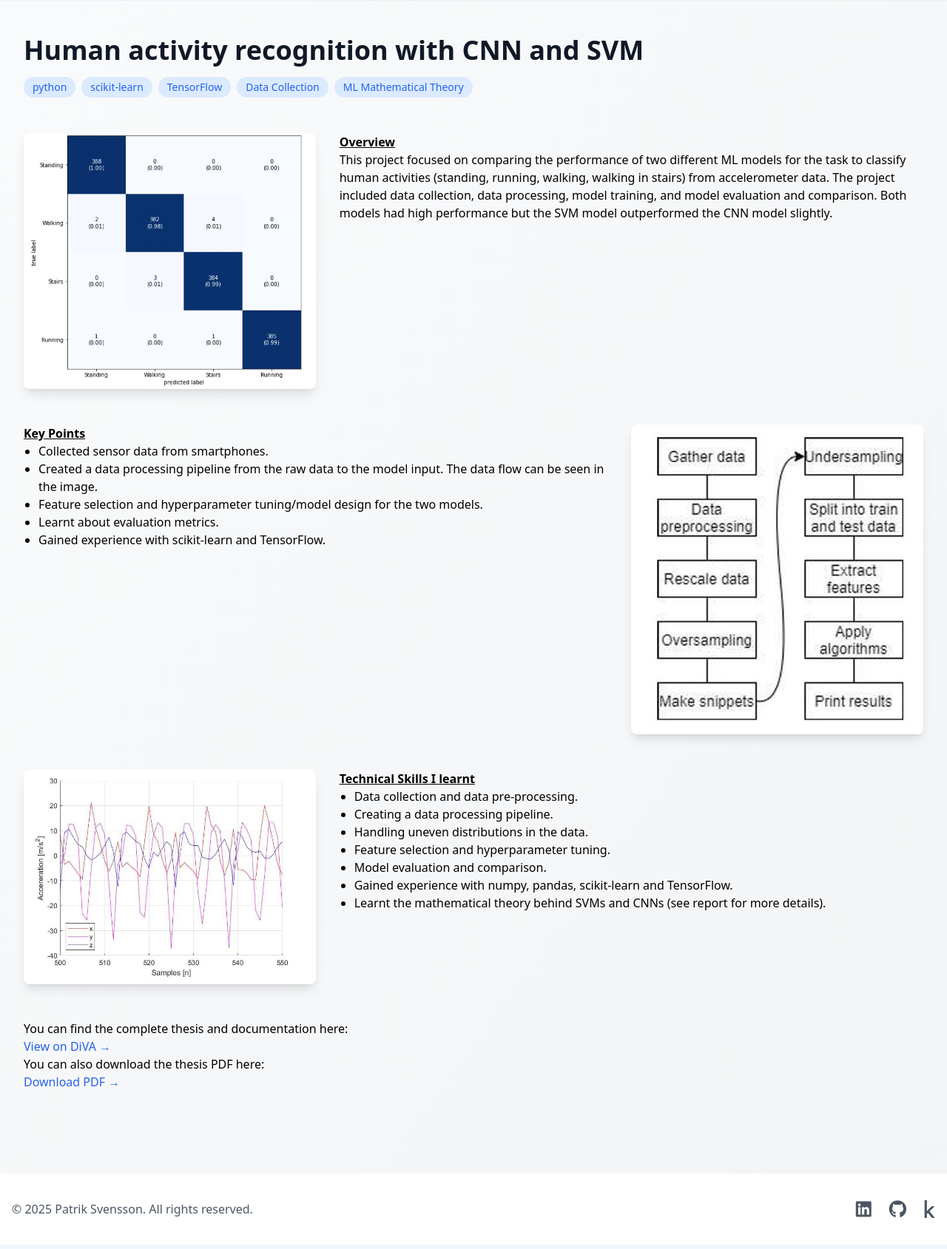
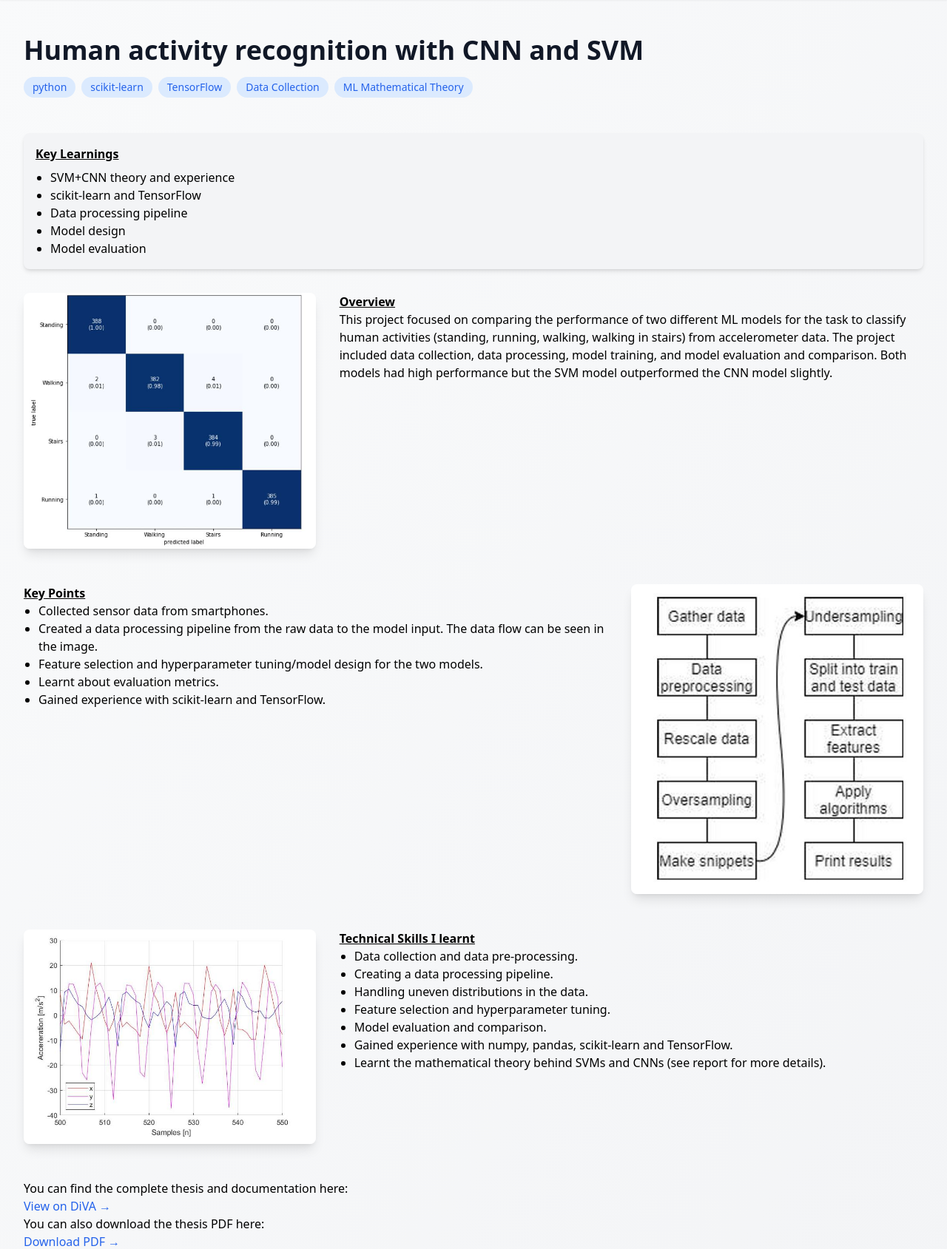
Before and after one commit to patriksn/portfolio, a Flask app: page /activity-recognition in a window 1280 px wide. Shown: the part 64-1753 px from the top of the page at 74% size. Run offline with Flask 3, Linux system fonts and the light colour scheme; some libraries are stand-ins or nearby versions.

Commit message:
Feat: Added highlights box on p2

```diff
--- a/portfolio_page/templates/project2.html
+++ b/portfolio_page/templates/project2.html
@@ -13,6 +13,18 @@
             {% endfor %}
         </div>
     </div>
+
+<!-- Learning Highlights Box -->
+<div class="bg-gray-100 p-4 rounded-lg shadow-md mb-8">
+    <h3 class="font-bold underline mb-2">Key Learnings</h3>
+    <ul class="list-disc pl-5">
+        <li>SVM+CNN theory and experience</li>
+        <li>scikit-learn and TensorFlow</li>
+        <li>Data processing pipeline</li>
+        <li>Model design</li>
+        <li>Model evaluation</li>
+    </ul>
+</div>
 
     <!-- First Block: Image Left, Text Right -->
     <div class="flex flex-col md:flex-row gap-8 mb-12">
```
